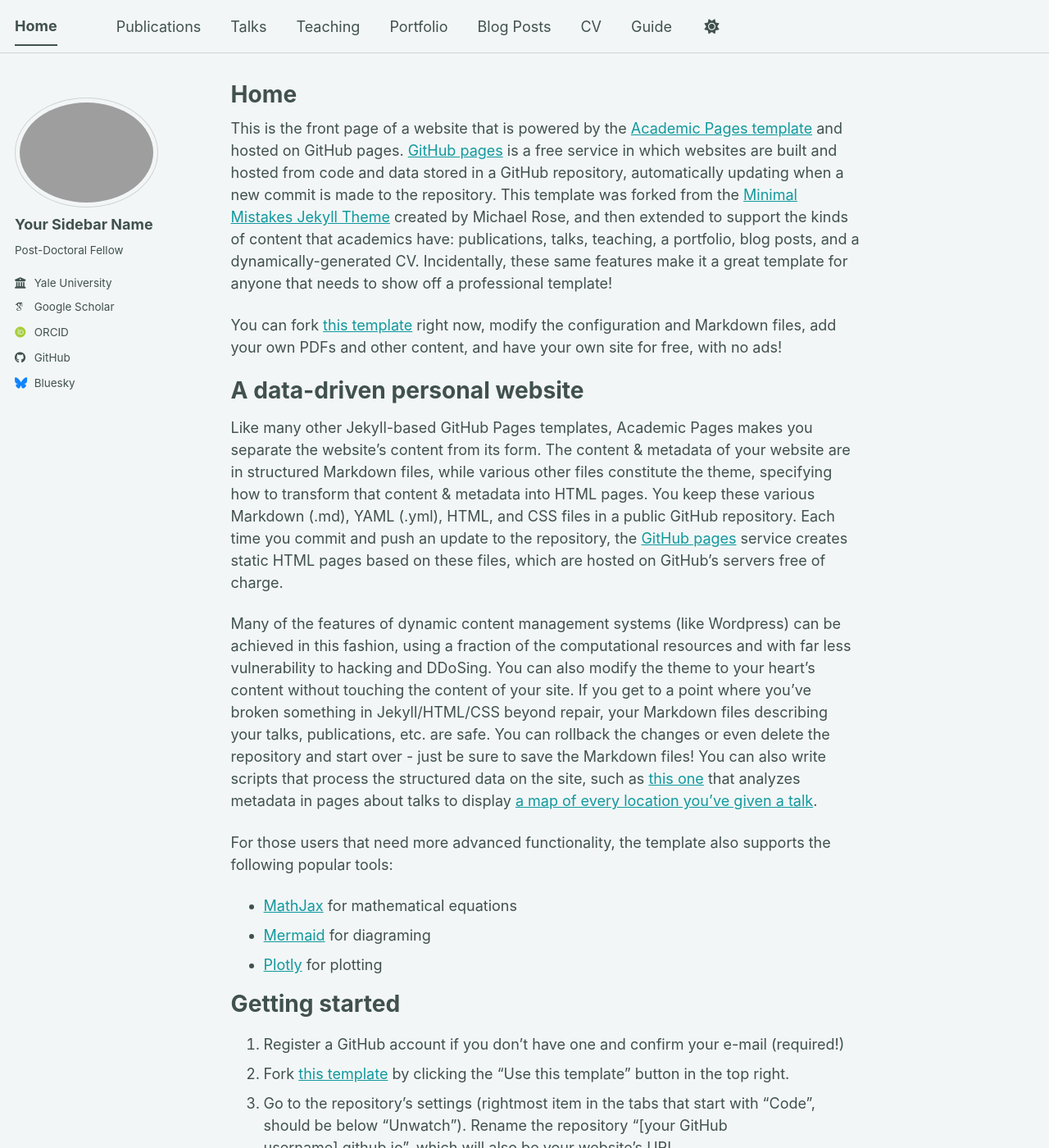
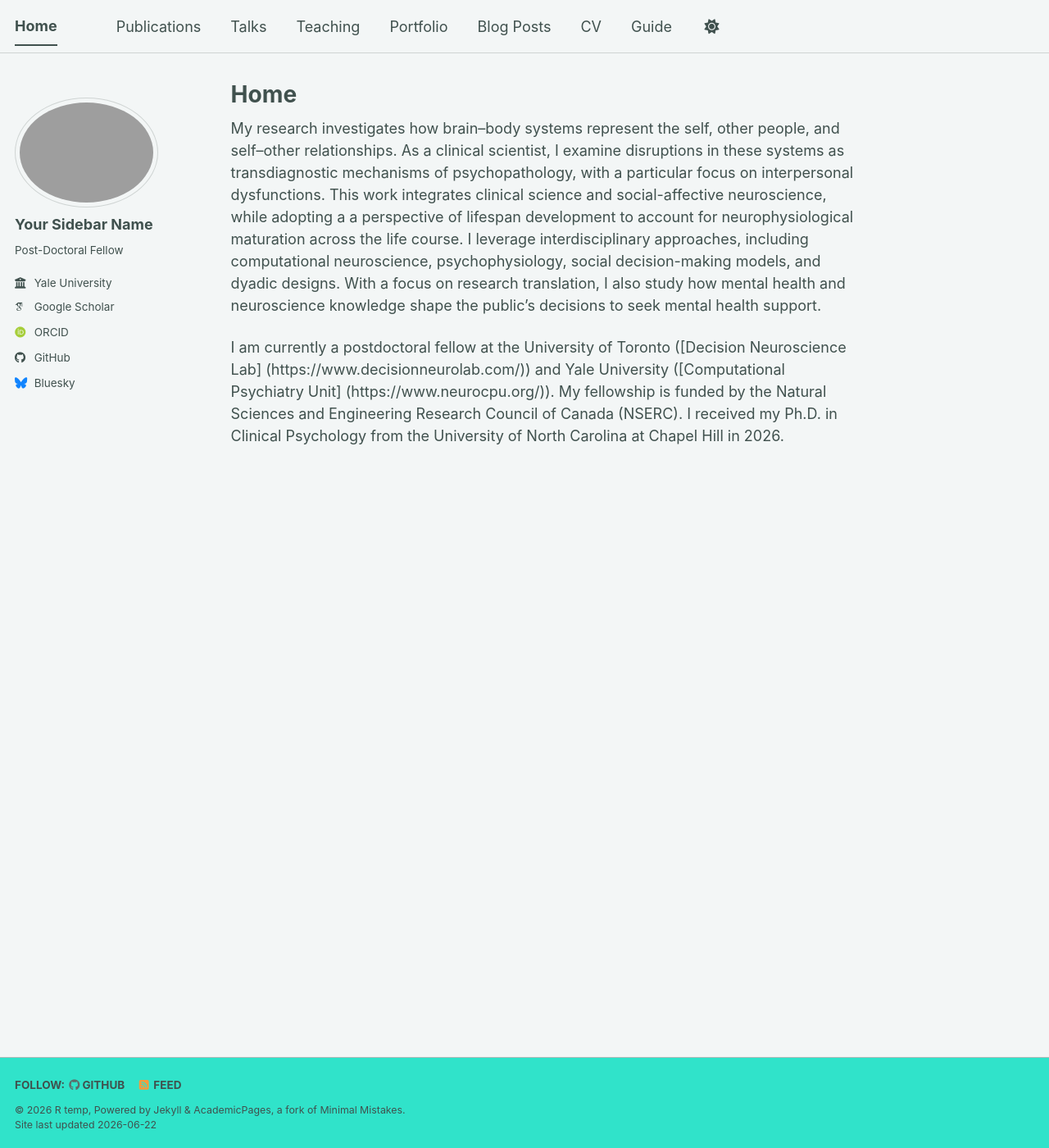
Before and after one commit to ruofanma/ruofanma.github.io, a Jekyll site: the page built from _pages/about.md, in a window 1280 px wide and 1400 px high. Shown: the whole window at 82% size. Built offline with Jekyll 4.4.1, drawn with Linux system fonts in a browser that asks for light colours; some web fonts are replaced; a script bundle is joined from its source files by our own code; library files that are not in the unit come from our copies; some of the changed text lies outside the part shown.

Commit message:
Enhance about page with research and fellowship info
Added detailed research description and current position.

```diff
--- a/_pages/about.md
+++ b/_pages/about.md
@@ -7,6 +7,11 @@ redirect_from:
   - /about.html
 ---
 
+My research investigates how brain–body systems represent the self, other people, and self–other relationships. As a clinical scientist, I examine disruptions in these systems as transdiagnostic mechanisms of psychopathology, with a particular focus on interpersonal dysfunctions. This work integrates clinical science and social-affective neuroscience, while adopting a a perspective of lifespan development to account for neurophysiological maturation across the life course. I leverage interdisciplinary approaches, including computational neuroscience, psychophysiology, social decision-making models, and dyadic designs. With a focus on research translation, I also study how mental health and neuroscience knowledge shape the public’s decisions to seek mental health support.
+
+I am currently a postdoctoral fellow at the University of Toronto ([Decision Neuroscience Lab] (https://www.decisionneurolab.com/)) and Yale University ([Computational Psychiatry Unit] (https://www.neurocpu.org/)). My fellowship is funded by the Natural Sciences and Engineering Research Council of Canada (NSERC). I received my Ph.D. in Clinical Psychology from the University of North Carolina at Chapel Hill in 2026.
+
+<!--
 This is the front page of a website that is powered by the [Academic Pages template](https://github.com/academicpages/academicpages.github.io) and hosted on GitHub pages. [GitHub pages](https://pages.github.com) is a free service in which websites are built and hosted from code and data stored in a GitHub repository, automatically updating when a new commit is made to the repository. This template was forked from the [Minimal Mistakes Jekyll Theme](https://mmistakes.github.io/minimal-mistakes/) created by Michael Rose, and then extended to support the kinds of content that academics have: publications, talks, teaching, a portfolio, blog posts, and a dynamically-generated CV. Incidentally, these same features make it a great template for anyone that needs to show off a professional template!
 
  You can fork [this template](https://github.com/academicpages/academicpages.github.io) right now, modify the configuration and Markdown files, add your own PDFs and other content, and have your own site for free, with no ads!
@@ -54,3 +59,4 @@ Example: editing a Markdown file for a talk
 For more info
 ------
 More info about configuring Academic Pages can be found in [the guide](https://academicpages.github.io/markdown/), the [growing wiki](https://github.com/academicpages/academicpages.github.io/wiki), and you can always [ask a question on GitHub](https://github.com/academicpages/academicpages.github.io/discussions). The [guides for the Minimal Mistakes theme](https://mmistakes.github.io/minimal-mistakes/docs/configuration/) (which this theme was forked from) might also be helpful.
+-->
```
